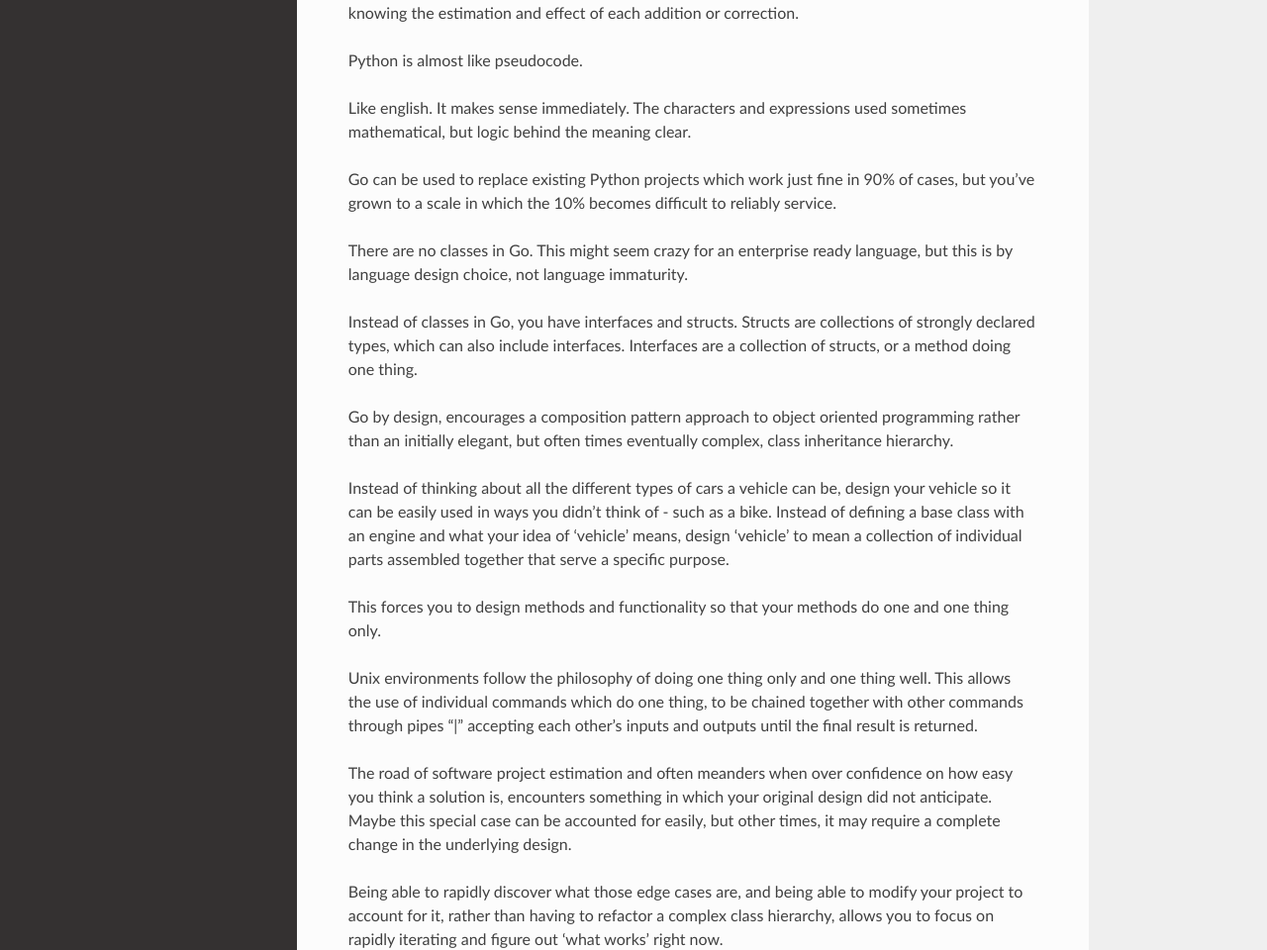
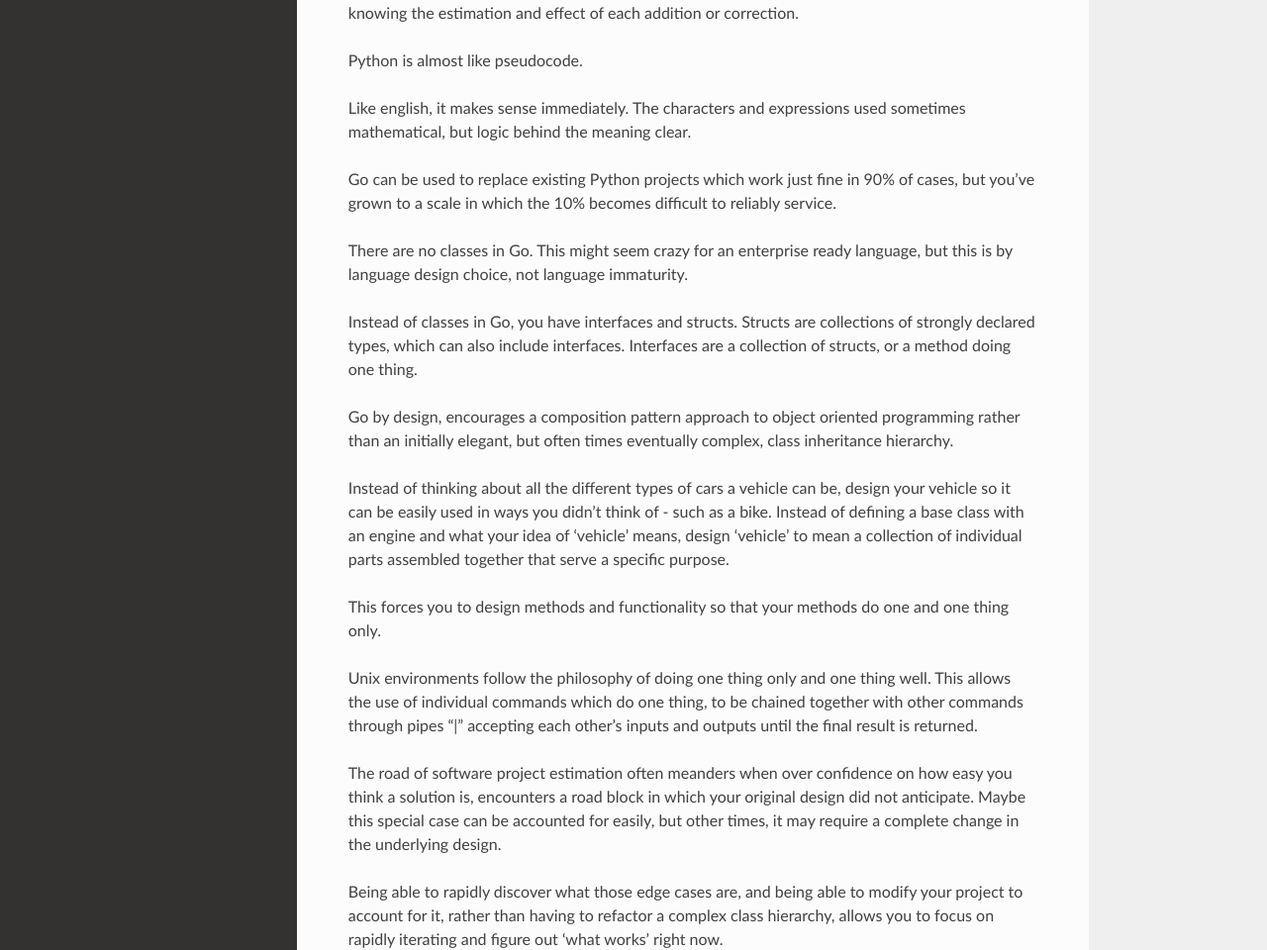
Before and after one commit to jeraldrich/blog, a Sphinx documentation site: the page built from docs/python_go_future.rst, in a window 1280 px wide and 1400 px high. Shown: the part 398-1358 px from the top of the window at 99% size. Built offline with Sphinx 7.4.7 and the Read the Docs theme 2.0.0, drawn with Linux system fonts in a browser that asks for light colours.

Commit message:
how to english

```diff
--- a/docs/python_go_future.rst
+++ b/docs/python_go_future.rst
@@ -11,7 +11,7 @@ Code is about understanding what the code says, how it's piece fits into the lar
 
 Python is almost like pseudocode.
 
-Like english. It makes sense immediately. The characters and expressions used sometimes mathematical, but logic behind the meaning clear.
+Like english, it makes sense immediately. The characters and expressions used sometimes mathematical, but logic behind the meaning clear.
 
 Go can be used to replace existing Python projects which work just fine in 90% of cases, but you've grown to a scale in which the 10% becomes difficult to reliably service.
 
@@ -27,7 +27,7 @@ This forces you to design methods and functionality so that your methods do one
 
 Unix environments follow the philosophy of doing one thing only and one thing well. This allows the use of individual commands which do one thing, to be chained together with other commands through pipes "|" accepting each other's inputs and outputs until the final result is returned.
 
-The road of software project estimation and often meanders when over confidence on how easy you think a solution is, encounters something in which your original design did not anticipate. Maybe this special case can be accounted for easily, but other times, it may require a complete change in the underlying design.
+The road of software project estimation often meanders when over confidence on how easy you think a solution is, encounters a road block in which your original design did not anticipate. Maybe this special case can be accounted for easily, but other times, it may require a complete change in the underlying design.
 
 Being able to rapidly discover what those edge cases are, and being able to modify your project to account for it, rather than having to refactor a complex class hierarchy, allows you to focus on rapidly iterating and figure out ‘what works’ right now.
 
```
